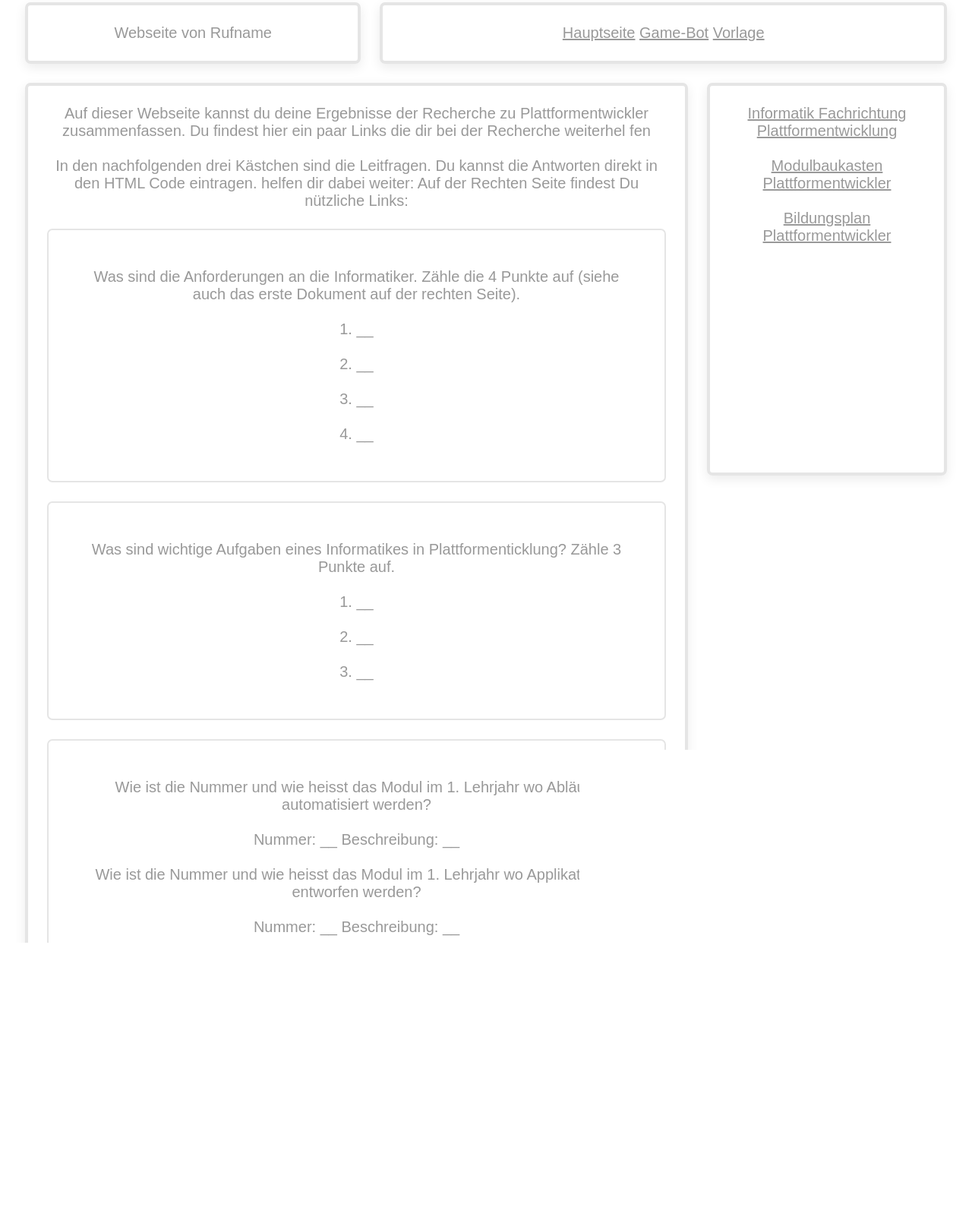
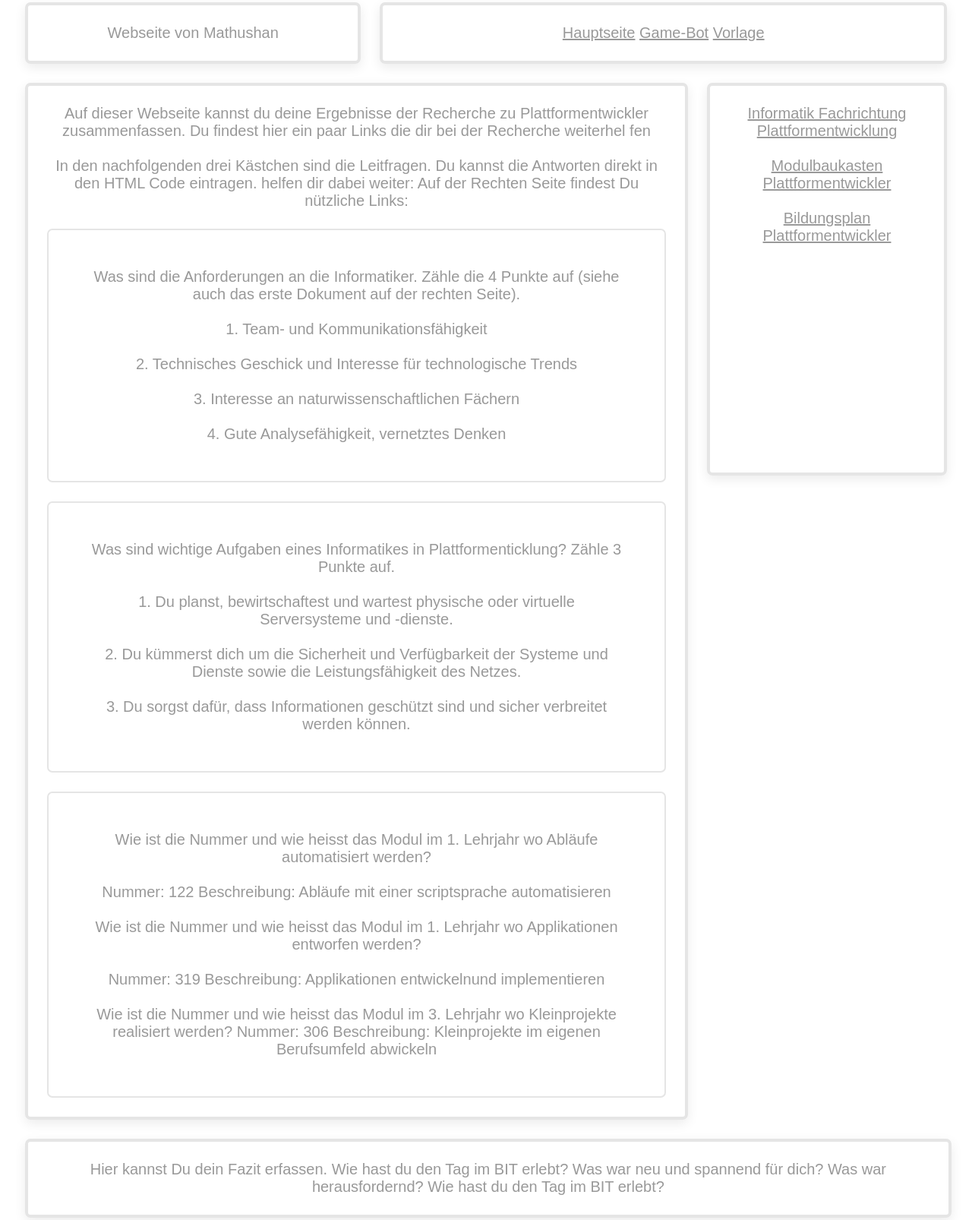
Before and after one commit to M4Competiton/M4Competiton.github.io, a plain HTML site: page index.html in a window 1280 px wide. Shown: the part 30-1636 px from the top of the page at 76% size. Before the commit the page ends 1549 px from the top, so only its background shows below. Drawn offline with Linux system fonts and the light colour scheme.

Commit message:
Update index.html

```diff
--- a/index.html
+++ b/index.html
@@ -15,7 +15,7 @@
 <main>
   <header>
     <!-- Achtung: Aus Gründen des Datenschutz keine persönlichen Daten angeben!!! -->
-    Webseite von Rufname
+    Webseite von Mathushan
   </header>
 
   <nav>
@@ -31,36 +31,36 @@
     <header>
      Was sind die Anforderungen an die Informatiker. Zähle die 4 Punkte auf (siehe auch das erste Dokument auf der rechten Seite).
      <br></br>
-     1.  __
+     1.  Team- und Kommunikationsfähigkeit
      <br></br>
-     2.  __
+     2.  Technisches Geschick und Interesse für technologische Trends
      <br></br>
-     3.  __
+     3.  Interesse an naturwissenschaftlichen Fächern
      <br></br>
-     4.  __
+     4.  Gute Analysefähigkeit, vernetztes Denken
      </header>
 
     <article>
     Was sind wichtige Aufgaben eines Informatikes in Plattformenticklung? Zähle 3 Punkte auf.
     <br></br>
-    1.  __
+    1.  Du planst, bewirtschaftest und wartest physische oder virtuelle Serversysteme und -dienste.
     <br></br>
-    2.  __
+    2.  Du kümmerst dich um die Sicherheit und Verfügbarkeit der Systeme und Dienste sowie die Leistungsfähigkeit des Netzes.
     <br></br>
-    3.  __
+    3.  Du sorgst dafür, dass Informationen geschützt sind und sicher verbreitet werden können.
     </article>
 
      <footer>
      Wie ist die Nummer und wie heisst das Modul im 1. Lehrjahr wo Abläufe automatisiert werden?
      <br></br>
-     Nummer: __    Beschreibung: __
+     Nummer: 122   Beschreibung: Abläufe mit einer scriptsprache automatisieren
      <br></br>
      Wie ist die Nummer und wie heisst das Modul im 1. Lehrjahr wo Applikationen entworfen werden?
      <br></br>
-     Nummer: __    Beschreibung: __
+     Nummer: 319    Beschreibung: Applikationen entwickelnund implementieren
      <br></br>
      Wie ist die Nummer und wie heisst das Modul im 3. Lehrjahr wo Kleinprojekte realisiert werden?
-     Nummer: __    Beschreibung: __
+     Nummer: 306    Beschreibung: Kleinprojekte im eigenen Berufsumfeld abwickeln
      </footer>
  </section>
 
```
